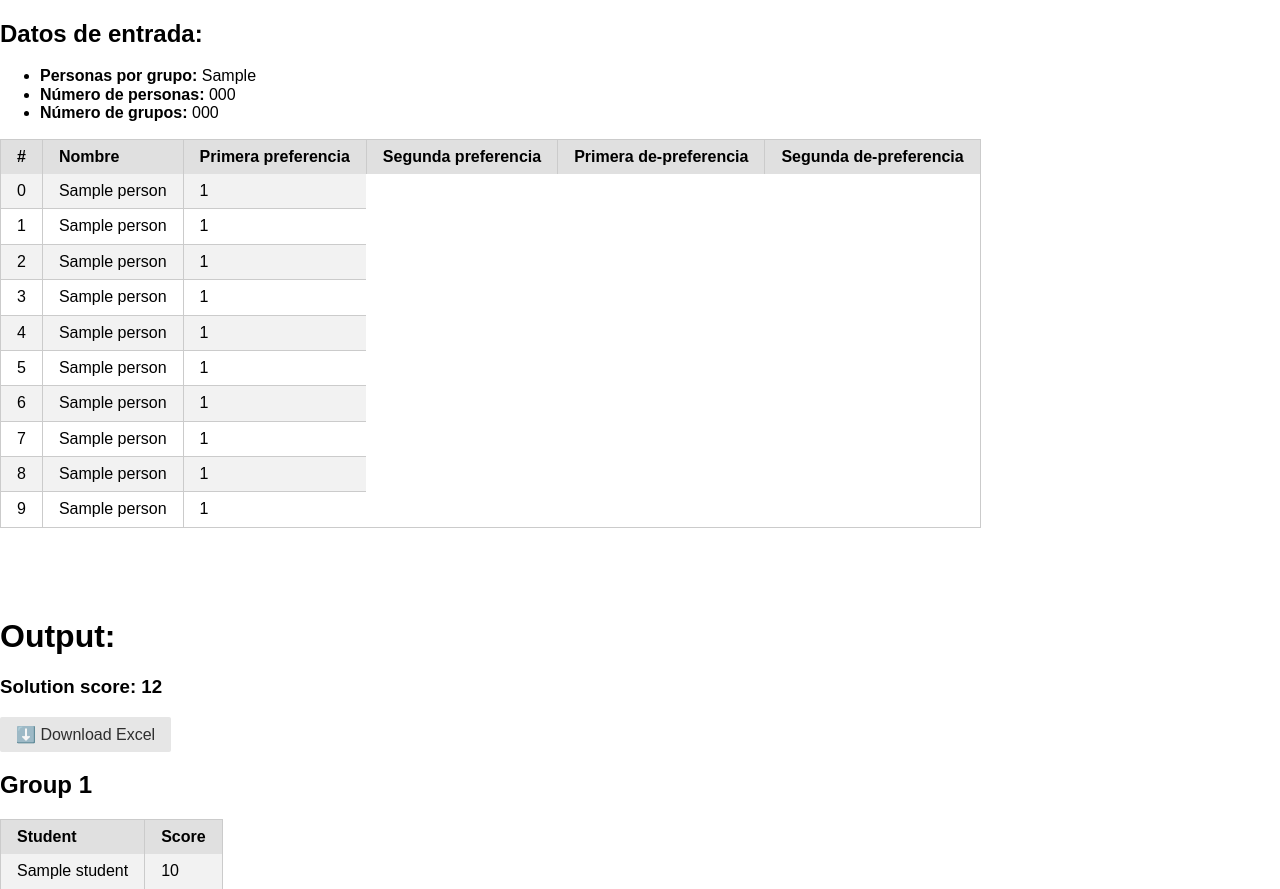
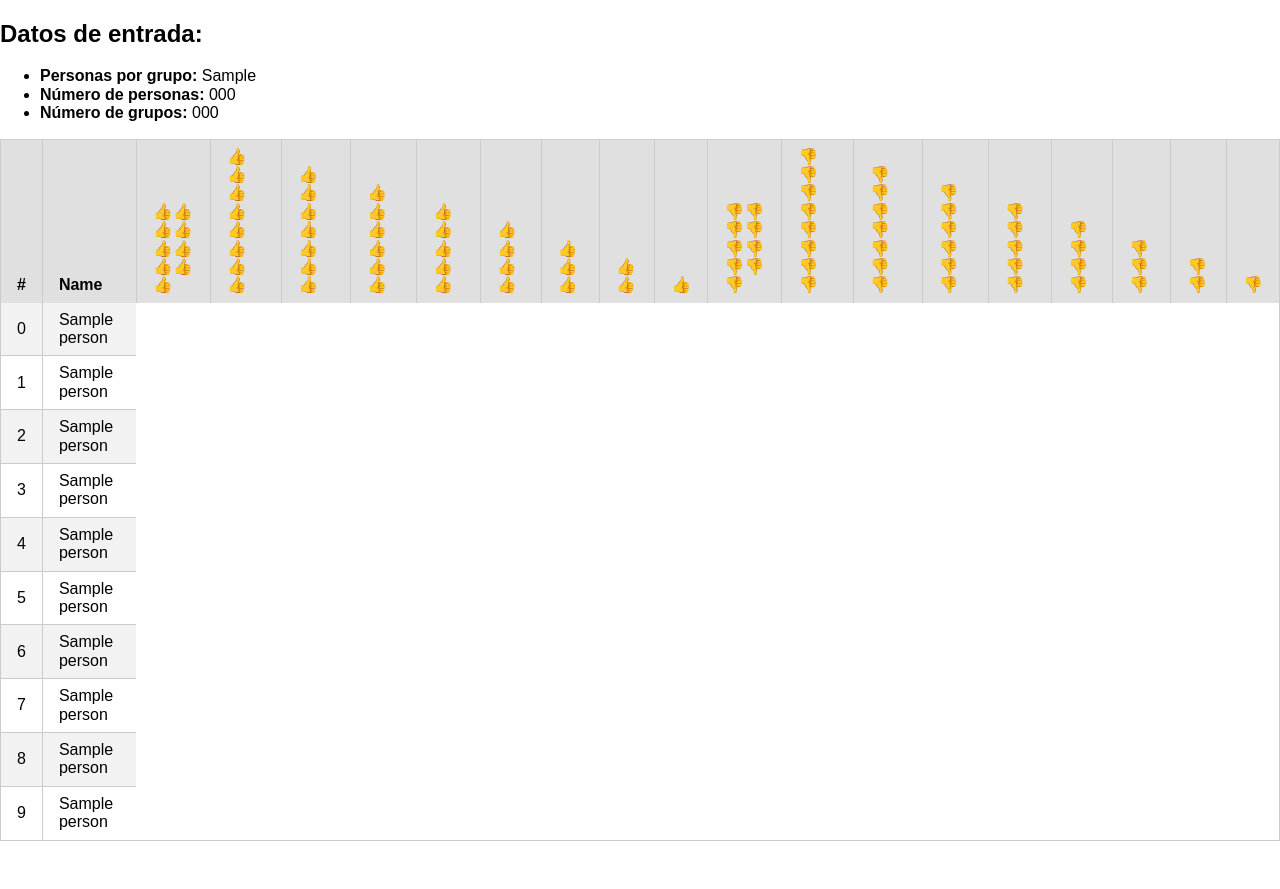
Before and after one commit to JavierCabezas/genetic-sorting-flask, a Flask app: template templates/results.html in a window 1280 px wide. Shown: the top 889 px of the page. Run offline with Flask 2, Linux system fonts and the light colour scheme; the template is opened without the code that fills it: most values are stand-ins (such as "Sample title", 1, 10 or a date in 2020).

Commit message:
Fixed results view for a arbitrary number of persons per group

```diff
--- a/templates/results.html
+++ b/templates/results.html
@@ -19,11 +19,13 @@
             <thead>
             <tr>
                 <th>#</th>
-                <th>Nombre</th>
-                <th>Primera preferencia</th>
-                <th>Segunda preferencia</th>
-                <th>Primera de-preferencia</th>
-                <th>Segunda de-preferencia</th>
+                <th>Name</th>
+                {% for pref_number in range(genetic_class.persons_per_group, 1, -1) %}
+                    <th> {{ (pref_number-1) * '👍'}}</th>
+                {% endfor %}
+                {% for depref_number in range(genetic_class.persons_per_group, 1, -1) %}
+                    <th> {{ (depref_number-1) * '👎'}}</th>
+                {% endfor %}
             </tr>
             </thead>
             <tbody>
@@ -33,8 +35,8 @@
                 <tr>
                     <td> {{ idx }}</td>
                     <td> {{ person[person_class.INDEX_NAME] }} </td>
-                    {% for preference_idx in person_class.INDEXES_PREFERENCES %}
-                        {% set prefered_person_id = person[pref_key][preference_idx] %}
+                    {% for preference_row in range(genetic_class.persons_per_group-1, 2*genetic_class.persons_per_group) %}
+                        {% set prefered_person_id = person[pref_key][preference_row] %}
                         <td> {{ person_class.get_name_from_person_id(prefered_person_id) }} </td>
                     {% endfor %}
                 </tr>
```
